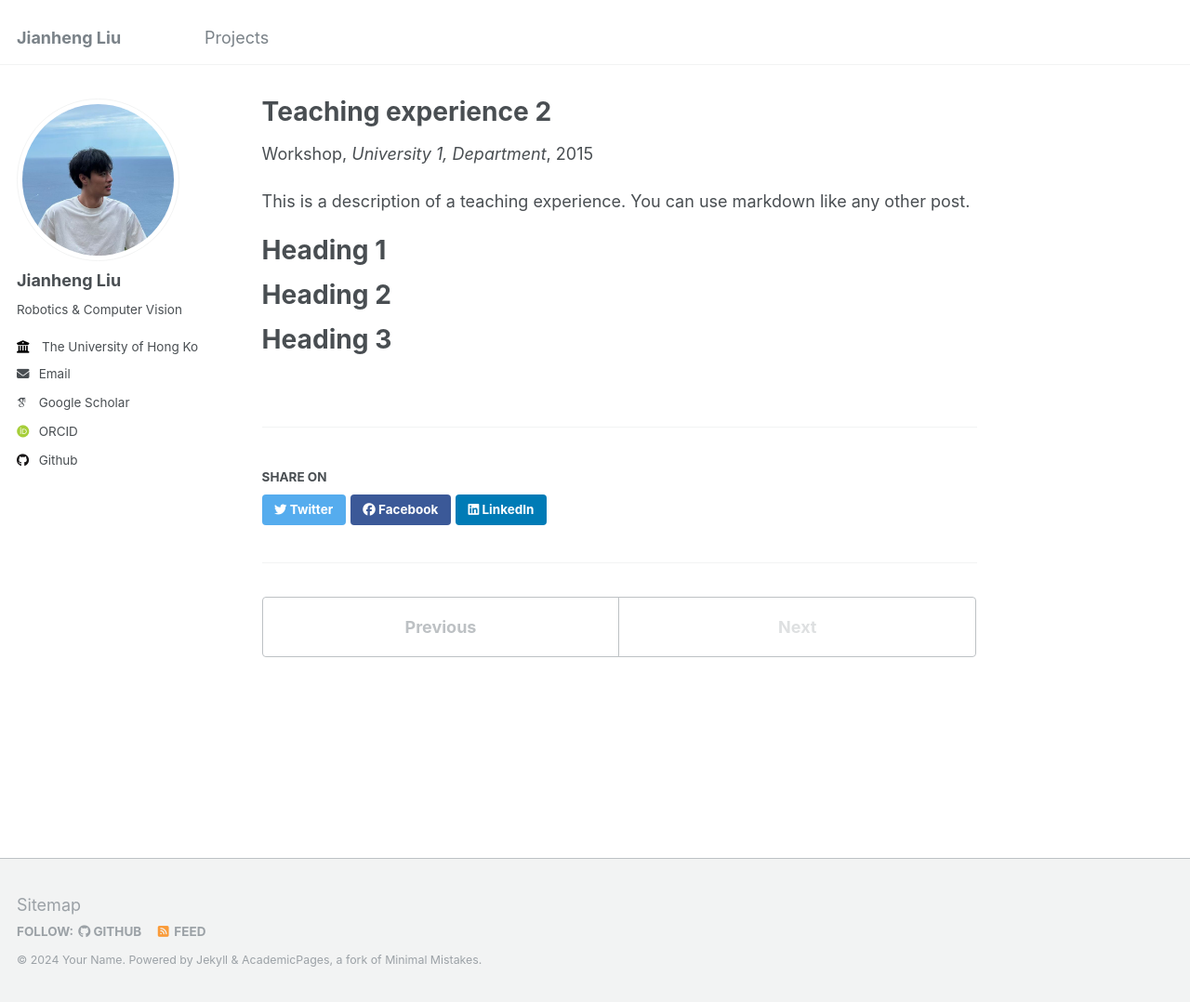
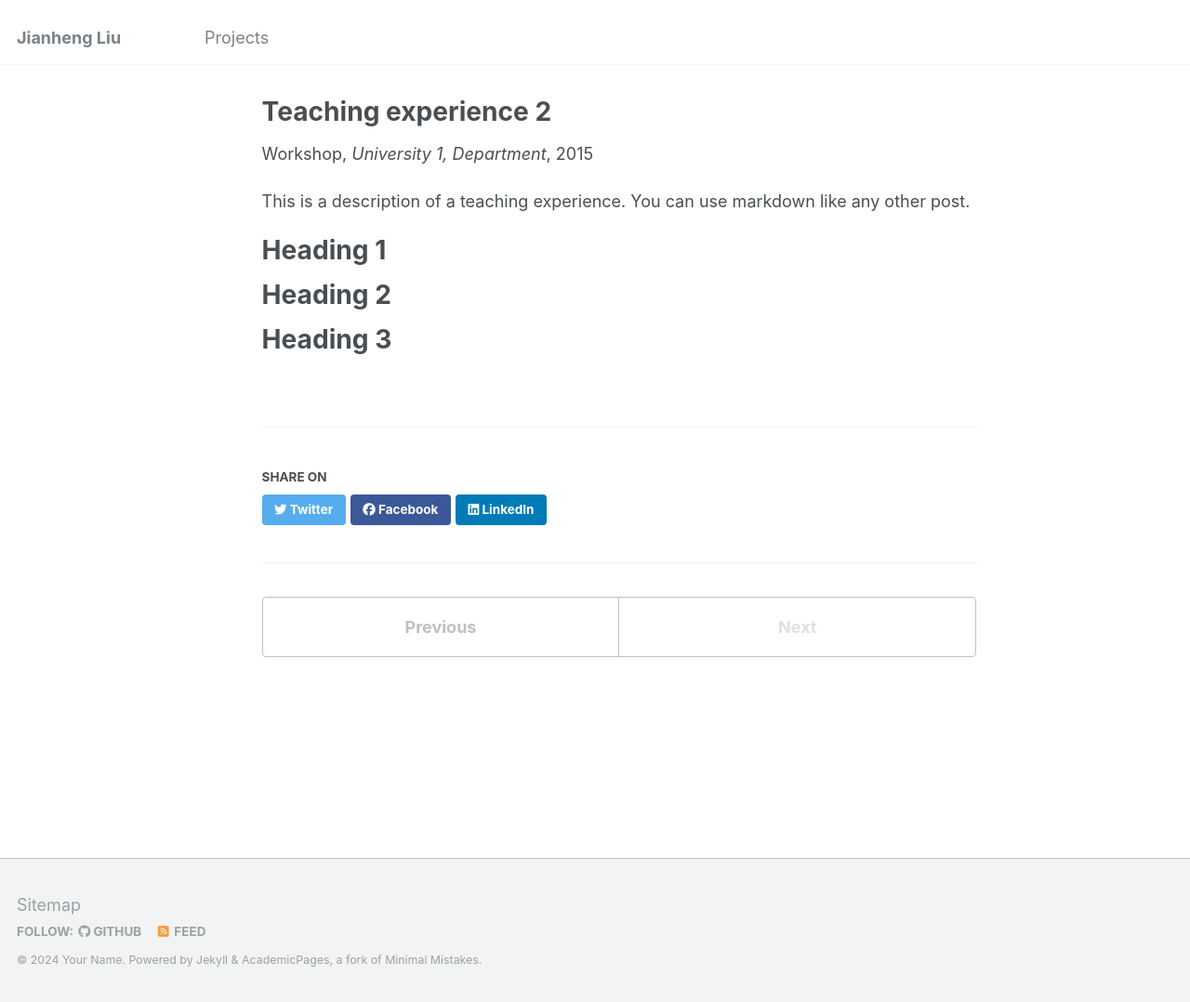
Before and after one commit to jianhengLiu/jianhengLiu.github.io, a Jekyll site: the page built from _teaching/2015-spring-teaching-2.md, in a window 1280 px wide and 1078 px high. Shown: the whole window at 93% size. Built offline with Jekyll 4.4.1, drawn with Linux system fonts in a browser that asks for light colours; some web fonts are replaced; part of the change alters nothing that is shown.

```diff
--- a/_config.yml
+++ b/_config.yml
@@ -57,7 +57,7 @@ author:
   keybase          : # Username
   instagram        : # Username
   lastfm           : # Username
-  linkedin         : # Username
+  linkedin         : "www.linkedin.com/in/jianheng-liu-283967244"
   mastodon         : # URL
   medium           : # URL
   pinterest        : # Username
@@ -231,7 +231,7 @@ defaults:
       type: posts
     values:
       layout: single
-      author_profile: true
+      author_profile: false
       read_time: true
       comments: true
       share: true
@@ -242,14 +242,14 @@ defaults:
       type: pages
     values:
       layout: single
-      author_profile: true
+      author_profile: false
   # _teaching
   - scope:
       path: ""
       type: teaching
     values:
       layout: single
-      author_profile: true
+      author_profile: false
       share: true
       comments: true
   # _publications
```
